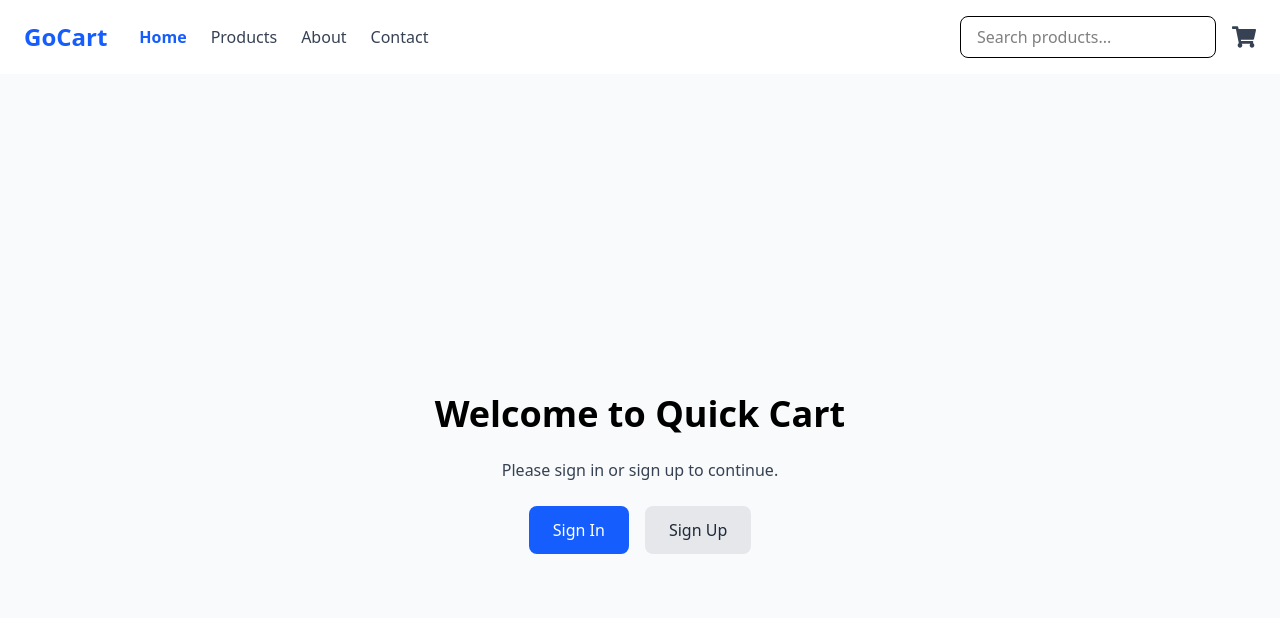
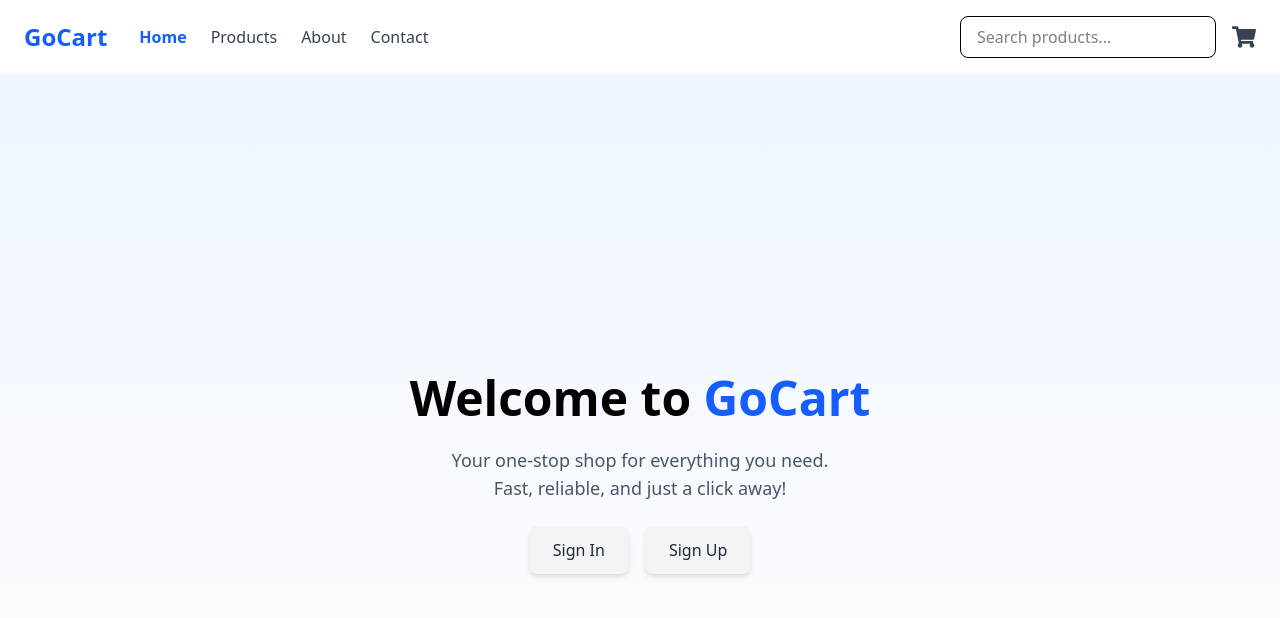
Before and after one commit to Stormz99/alx-project-nexus, a Next.js app in the folder quick-cart/: page / in a window 1280 px wide. Shown: the top 618 px of the page. Built offline with nearby package versions, Linux system fonts and the light colour scheme.

Commit message:
fix: render build fails

```diff
--- a/quick-cart/app/auth/sign-in/page.tsx
+++ b/quick-cart/app/auth/sign-in/page.tsx
@@ -10,14 +10,15 @@ export default function SignIn() {
   const [password, setPassword] = useState("");
   const [error, setError] = useState("");
 
-  const handleSignIn = async () => {
+  const handleSignIn = async (e: React.MouseEvent<HTMLButtonElement>) => {
+    e.preventDefault();
     try {
       const response = await axiosInstance.post("/auth/login/", {
         username,
         password,
       });
       localStorage.setItem("authToken", response.data.access); // store JWT
-      router.push("/main/home"); // ✅ updated
+      router.push("/main/home"); //
     } catch (err: any) {
       setError(err.response?.data?.detail || "Login failed");
     }
--- a/quick-cart/app/auth/sign-up/page.tsx
+++ b/quick-cart/app/auth/sign-up/page.tsx
@@ -11,7 +11,8 @@ export default function SignUp() {
   const [password, setPassword] = useState("");
   const [error, setError] = useState("");
 
-  const handleSignUp = async () => {
+  const handleSignUp = async (e: React.MouseEvent<HTMLButtonElement>) => {
+    e.preventDefault();
     try {
       const response = await axiosInstance.post("/auth/register/", {
         username,
@@ -19,7 +20,7 @@ export default function SignUp() {
         password,
       });
       localStorage.setItem("authToken", response.data.token || "dummy");
-      router.push("/main/home"); // ✅ updated
+      router.push("/main/home");
     } catch (err: any) {
       setError(err.response?.data?.detail || "Registration failed");
     }
--- a/quick-cart/app/main/home/page.tsx
+++ b/quick-cart/app/main/home/page.tsx
@@ -5,39 +5,30 @@ import Hero from "@/components/Hero";
 
 export default function HomePage() {
   return (
-    <main className="min-h-screen flex flex-col
-items-center justify-start bg-gradient-to-b from-blue-50
-to-white px-4">
+    <main className="min-h-screen flex flex-col items-center justify-start bg-gradient-to-b from-blue-50 to-white px-4">
       {/* Hero Section */}
       <Hero />
 
-      {/* CTA Section (optional, can keep or remove
-since Hero has a button) */}
-      <div className="text-center space-y-6 max-w-2xl
-mt-16">
-        <h1 className="text-5xl font-extrabold
-text-blue-600">
-          Welcome to <span
-className="text-gray-800">GoCart</span>
+      {/* CTA Section */}
+      <div className="text-center space-y-6 max-w-2xl mt-16">
+        <h1 className="text-5xl font-extrabold text-black">
+          Welcome to <span className="text-blue-600">GoCart</span>
         </h1>
         <p className="text-lg text-gray-600">
-          Your one-stop shop for everything you need.
-<br />
+          Your one-stop shop for everything you need. <br />
           Fast, reliable, and just a click away!
         </p>
 
         <div className="flex justify-center gap-4">
           <Link
             href="/products"
-            className="bg-blue-600 text-white px-6 py-3
-rounded-lg shadow-md hover:bg-blue-700 transition"
+            className="bg-blue-600 text-white px-6 py-3 rounded-lg shadow-md hover:bg-blue-700 transition"
           >
             Start Shopping
           </Link>
           <Link
             href="/about"
-            className="bg-gray-100 text-gray-800 px-6
-py-3 rounded-lg shadow-md hover:bg-gray-200 transition"
+            className="bg-gray-100 text-gray-800 px-6 py-3 rounded-lg shadow-md hover:bg-gray-200 transition"
           >
             Learn More
           </Link>
@@ -45,33 +36,23 @@ py-3 rounded-lg shadow-md hover:bg-gray-200 transition"
       </div>
 
       {/* Feature Highlights */}
-      <section className="grid grid-cols-1
-md:grid-cols-3 gap-8 mt-16 max-w-5xl w-full">
-        <div className="p-6 bg-white rounded-xl shadow
-hover:shadow-lg transition">
-          <h3 className="text-xl font-semibold
-text-blue-600">Fast Delivery</h3>
+      <section className="grid grid-cols-1 md:grid-cols-3 gap-8 mt-16 max-w-5xl w-full">
+        <div className="p-6 bg-white rounded-xl shadow hover:shadow-lg transition">
+          <h3 className="text-xl font-semibold text-blue-600">Fast Delivery</h3>
           <p className="text-gray-600 mt-2">
-            Get your products delivered at lightning
-speed right to your doorstep.
+            Get your products delivered at lightning speed right to your doorstep.
           </p>
         </div>
-        <div className="p-6 bg-white rounded-xl shadow
-hover:shadow-lg transition">
-          <h3 className="text-xl font-semibold
-text-blue-600">Secure Payments</h3>
+        <div className="p-6 bg-white rounded-xl shadow hover:shadow-lg transition">
+          <h3 className="text-xl font-semibold text-blue-600">Secure Payments</h3>
           <p className="text-gray-600 mt-2">
-            We ensure your transactions are safe with
-industry-leading security.
+            We ensure your transactions are safe with industry-leading security.
           </p>
         </div>
-        <div className="p-6 bg-white rounded-xl shadow
-hover:shadow-lg transition">
-          <h3 className="text-xl font-semibold
-text-blue-600">Wide Selection</h3>
+        <div className="p-6 bg-white rounded-xl shadow hover:shadow-lg transition">
+          <h3 className="text-xl font-semibold text-blue-600">Wide Selection</h3>
           <p className="text-gray-600 mt-2">
-            From gadgets to groceries, find everything
-you need in one place.
+            From gadgets to groceries, find everything you need in one place.
           </p>
         </div>
       </section>
--- a/quick-cart/app/page.tsx
+++ b/quick-cart/app/page.tsx
@@ -15,25 +15,31 @@ export default function LandingPage() {
   }, [router]);
 
   return (
-    <main className="min-h-screen flex flex-col items-center justify-center bg-gray-50 px-4">
-      <h1 className="text-4xl font-bold mb-6">Welcome to Quick Cart</h1>
-      <p className="mb-6 text-gray-700 text-center">
-        Please sign in or sign up to continue.
+    <main className="min-h-screen flex flex-col items-center justify-center bg-gradient-to-b from-blue-50 to-white px-4">
+      {/* Welcome Section */}
+      <div className="text-center space-y-6 max-w-2xl">
+        <h1 className="text-5xl font-extrabold text-black">
+          Welcome to <span className="text-blue-600">GoCart</span>
+        </h1>
+        <p className="text-lg text-gray-600">
+          Your one-stop shop for everything you need. <br />
+          Fast, reliable, and just a click away!
         </p>
-      <div className="flex gap-4">
+        <div className="flex justify-center gap-4">
           <Link
             href="/auth/sign-in"
-          className="px-6 py-3 bg-blue-600 text-white rounded-lg"
+            className="bg-gray-100 text-gray-800 px-6 py-3 rounded-lg shadow-md hover:bg-blue-500 transition"
           >
             Sign In
           </Link>
           <Link
             href="/auth/sign-up"
-          className="px-6 py-3 bg-gray-200 text-gray-800 rounded-lg"
+            className="bg-gray-100 text-gray-800 px-6 py-3 rounded-lg shadow-md hover:bg-blue-500 transition"
           >
             Sign Up
           </Link>
         </div>
+      </div>
     </main>
   );
 }
--- a/quick-cart/lib/auth.js
+++ b/quick-cart/lib/auth.js
@@ -37,4 +37,5 @@ class AuthService {
     return user ? JSON.parse(user) : null;
   }
 }
-export default new AuthService();
+const authService = new AuthService();
+export default authService;
```
Lines whose indentation alone changed are shown as unchanged.
